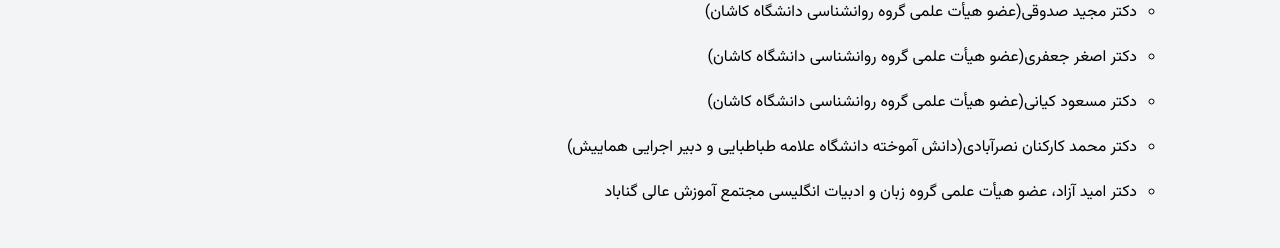
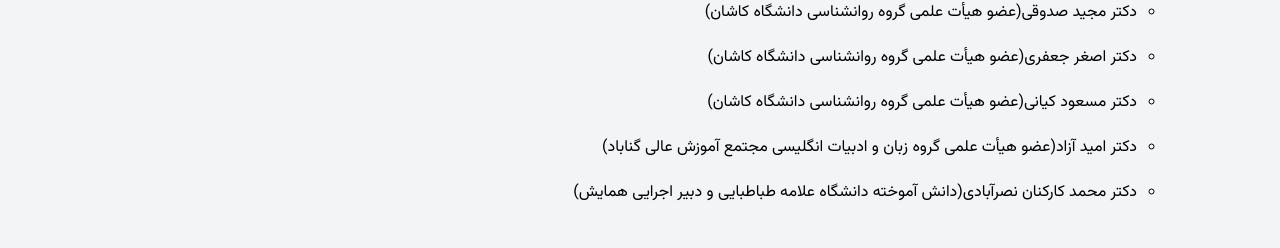
Before and after one commit to KashanUniversity/1hsiEvent, a plain HTML site: page index.html in a window 1280 px wide. Shown: the part 4777-5025 px from the top of the page. Drawn offline with Linux system fonts and the light colour scheme; grey boxes are pictures that could not be loaded.

Commit message:
Update index.html

```diff
--- a/index.html
+++ b/index.html
@@ -293,8 +293,8 @@
                 <li>دکتر  مجید صدوقی(عضو هیأت علمی گروه روانشناسی دانشگاه کاشان)</li>
                 <li>دکتر اصغر جعفری(عضو هیأت علمی گروه روانشناسی دانشگاه کاشان)</li>
                 <li>دکتر  مسعود کیانی(عضو هیأت علمی گروه روانشناسی دانشگاه کاشان)</li>
-                <li>دکتر محمد کارکنان نصرآبادی(دانش آموخته دانشگاه علامه طباطبایی و دبیر اجرایی هماییش)</li>
-                <li>دکتر امید آزاد، عضو هیأت علمی گروه زبان و ادبیات انگلیسی مجتمع آموزش عالی گناباد</li>
+                <li>دکتر امید آزاد(عضو هیأت علمی گروه زبان و ادبیات انگلیسی مجتمع آموزش عالی گناباد)</li>
+                <li>دکتر محمد کارکنان نصرآبادی(دانش آموخته دانشگاه علامه طباطبایی و دبیر اجرایی همایش)</li>
             </ul>
         </div>
 
```
